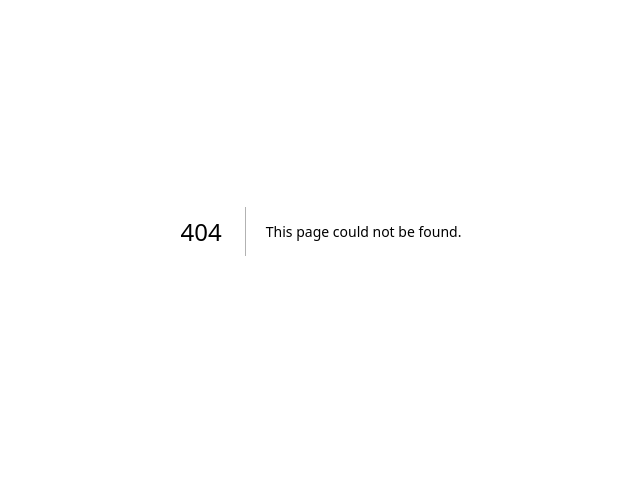
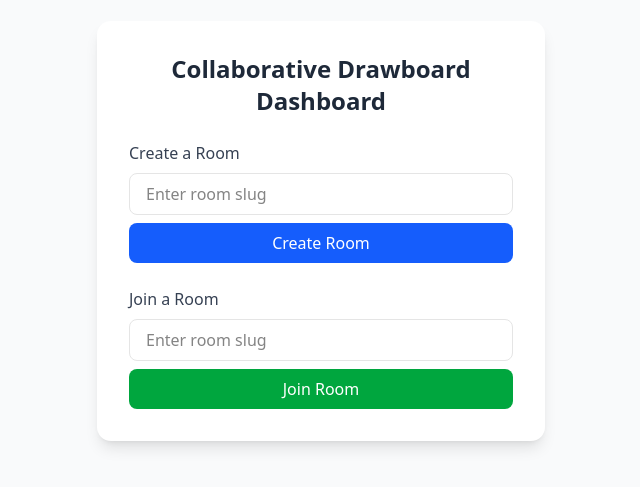
Before and after one commit to BhavyaGupta315/pen-drawio, a Next.js app in the folder apps/web/: page /dashboard in a window 1280 px wide. Before the commit this address had no page. Shown: the part 169-656 px from the top of the page, without its empty margins (319-959 px from the left). Built offline with nearby package versions, Linux system fonts and the light colour scheme.

Commit message:
Added a dashboard, and basic canvas websocket

```diff
--- /dev/null
+++ b/apps/web/app/dashboard/page.tsx
@@ -0,0 +1,120 @@
+"use client";
+
+import { useState } from "react";
+import { useRouter } from "next/navigation";
+import axios from "axios";
+
+export default function Dashboard() {
+    const [createSlug, setCreateSlug] = useState("");
+    const [joinSlug, setJoinSlug] = useState("");
+    const [error, setError] = useState("");
+    const router = useRouter();
+
+    const handleCreateRoom = async () => {
+        setError("");
+        const body = JSON.stringify({
+            name : createSlug
+        })
+        try {
+            const response = await axios.post(`${process.env.NEXT_PUBLIC_API_URL}/create-room`, body, {
+                withCredentials : true,
+                headers : {
+                    "Content-Type" : "application/json"
+                }
+            });
+
+            const data = response.data;
+            if(data.type === "success"){
+                if (!data.roomId) {
+                    setError(data.message || "Room creation failed.");
+                    return;
+                }
+                router.push(`/canvas/${data.roomId}`);
+            }else{
+                setError(data.message || "Something went wrong");
+            }
+        } catch (err) {
+            console.error(err);
+            setError("Failed to create room.");
+        }
+    };
+
+
+
+    const handleJoinRoom = async () => {
+        setError("");
+
+        try {
+            const response = await axios.get(`${process.env.NEXT_PUBLIC_API_URL}/room/${joinSlug}`);
+            const data = response.data;
+
+            if(data.type === "success"){
+                if (!data.room){
+                    setError("Room not found.");
+                    return;
+                }
+                const roomId = data.room.id;
+                router.push(`/canvas/${roomId}`);
+            }else{
+                setError(data.message || "Something went wrong");
+            }
+
+        } catch (err) {
+            console.error(err);
+            setError("Failed to join room.");
+        }
+    };
+
+
+    return (
+        <div className="min-h-screen bg-gray-50 flex items-center justify-center">
+            <div className="bg-white p-8 rounded-xl shadow-lg w-full max-w-md space-y-6">
+                <h1 className="text-2xl font-bold text-center text-gray-800">
+                    Collaborative Drawboard Dashboard
+                </h1>
+
+                <div>
+                    <label className="block mb-2 text-gray-700 font-medium">
+                        Create a Room
+                    </label>
+                    <input
+                        type="text"
+                        placeholder="Enter room slug"
+                        value={createSlug}
+                        onChange={(e) => setCreateSlug(e.target.value)}
+                        className="w-full px-4 py-2 border rounded-md focus:outline-none focus:ring-2 focus:ring-blue-500"
+                    />
+                    <button
+                        onClick={handleCreateRoom}
+                        className="mt-2 w-full bg-blue-600 hover:bg-blue-700 text-white py-2 rounded-md transition"
+                    >
+                        Create Room
+                    </button>
+                </div>
+
+                <div>
+                    <label className="block mb-2 text-gray-700 font-medium">
+                        Join a Room
+                    </label>
+                    <input
+                        type="text"
+                        placeholder="Enter room slug"
+                        value={joinSlug}
+                        onChange={(e) => setJoinSlug(e.target.value)}
+                        className="w-full px-4 py-2 border rounded-md focus:outline-none focus:ring-2 focus:ring-blue-500"
+                    />
+                    <button
+                        onClick={handleJoinRoom}
+                        className="mt-2 w-full bg-green-600 hover:bg-green-700 text-white py-2 rounded-md transition"
+                    >
+                        Join Room
+                    </button>
+                </div>
+
+                {error && (
+                    <p className="text-center text-red-600 font-medium text-sm">{error}</p>
+                )}
+            </div>
+        </div>
+    );
+}
--- a/apps/web/components/AuthPage.tsx
+++ b/apps/web/components/AuthPage.tsx
@@ -1,8 +1,49 @@
+"use client"
 import { Button } from "@repo/ui/button";
 import Input from "@repo/ui/input";
+import axios from "axios";
 import Link from "next/link";
+import { useRouter } from "next/navigation";
+import { useState } from "react";
 
 export default function AuthPage({isSignin} : {isSignin : boolean}){
+    const [email, setEmail] = useState("");
+    const [password, setPassword] = useState("");
+    const [name, setName] = useState("");
+    const [error, setError] = useState<string | null>(null);
+    const router = useRouter();
+
+    const handleOnClick = async () => {
+        setError("");
+        const endPoint = isSignin ? "/signin" : "/signup";
+        const body = isSignin ? {
+            email, password
+        } : {
+            name, email, password
+        };
+
+        try {
+            console.log("Request Going")
+            const response = await axios.post(`${process.env.NEXT_PUBLIC_API_URL}${endPoint}`, body, {
+                withCredentials : true,
+                headers : {
+                    "Content-Type" : "application/json"
+                }
+            });
+
+            const data = response.data;
+            console.log("Data - ", data);
+            if(data.type === "success"){
+                router.push("/dashboard");
+            }else{
+                setError(data.message || "Something went wrong");
+            }
+        }catch(e){
+            console.error(error);
+            setError("Network error");
+        }
+    }
+
     return <div className="w-screen h-screen flex justify-center items-center">
         <div className="border rounded-md pb-10 px-5 w-[25%]">
             <div className="items-center justify-center flex text-3xl font-extrabold m-10">
@@ -10,12 +51,13 @@ export default function AuthPage({isSignin} : {isSignin : boolean}){
                 {!isSignin && "Sign Up"}
             </div>
             <div>
-                {!isSignin && <Input label={"Name"}></Input>}
-                <Input label={"Email"}></Input>
-                <Input label={"Password"}></Input>
+                {!isSignin && <Input label={"Name"} value={name} onChange={(e) => setName(e.target.value)}></Input>}
+                <Input label={"Email"} value={email} onChange={(e) => setEmail(e.target.value)}></Input>
+                <Input type={"password"} label={"Password"} value={password} onChange={(e) => setPassword(e.target.value)}></Input>
             </div>
+             {error && <div className="text-red-500 text-center py-2">{error}</div>}
             <div className="flex justify-center items-center py-2">
-                <Button variant="default" size="default">
+                <Button variant="default" size="default" onClick={handleOnClick}>
                     {isSignin && "Sign In"}
                     {!isSignin && "Sign Up"}
                 </Button>
--- a/apps/web/components/Canvas.tsx
+++ b/apps/web/components/Canvas.tsx
@@ -8,9 +8,10 @@ export default function Canvas({roomId} : {roomId : string}){
     const {socket, loading, error} = useSocket(roomId);
     useEffect(()=>{
         if(canvasRef.current && socket){
+            console.log("Cnvas Is here init")
             initDraw(canvasRef.current, roomId, socket);
         }
-    },[canvasRef])
+    },[canvasRef, socket])
 
     if(loading){
         return <div>
--- a/apps/web/utils/draw.ts
+++ b/apps/web/utils/draw.ts
@@ -17,15 +17,14 @@ export default async function initDraw(canvas : HTMLCanvasElement, roomId : stri
     const ctx = canvas.getContext("2d");
     const existingShape : Shape[] = await getExistingShape(roomId);
     if(!ctx) return;
-
     clearCanvas(canvas, existingShape);
 
     socket.onmessage = (event) =>{
         const message = JSON.parse(event.data);
-
         if(message.type === "chat"){
-            const parsedShape = message.message;
-            existingShape.push(parsedShape);
+            const parsedMessage = JSON.parse(message.message);
+            const shape = parsedMessage.shape;
+            existingShape.push(shape);
             clearCanvas(canvas, existingShape);
         }
     }
@@ -57,7 +56,8 @@ export default async function initDraw(canvas : HTMLCanvasElement, roomId : stri
             type : "chat",
             message :  JSON.stringify({
                 shape
-            })
+            }),
+            roomId : roomId
         }))
     });
 
@@ -80,18 +80,17 @@ function clearCanvas(canvas : HTMLCanvasElement, existingShape : Shape[]){
     ctx.clearRect(0, 0, canvas.width, canvas.height);
     ctx.fillStyle = "rgba(0,0,0)";
     ctx.fillRect(0, 0, canvas.width, canvas.height);
-    existingShape.map((shape) => {
+    ctx.strokeStyle = "rgba(255, 255, 255)"
+    existingShape.forEach((shape) => {
         if(shape.type === "rect"){
-            ctx.strokeStyle = "rgba(255, 255, 255)"
             ctx.strokeRect(shape.x, shape.y, shape.width, shape.height);
         }
     })
 }
 
 async function getExistingShape(roomId : string){
-    const response = await axios.get(`${process.env.NEXT_PUBLIC_API_URL}/chats/${roomId}`);
+    const response = await axios.get(`${process.env.NEXT_PUBLIC_API_URL}/chat/${roomId}`);
     const messages = response.data.messages;
-
     const shapes = messages.map((x : {message : string}) => {
         const messageData = JSON.parse(x.message);
         return messageData;
--- a/packages/ui/src/button.tsx
+++ b/packages/ui/src/button.tsx
@@ -35,6 +35,7 @@ export const Button = ({ variant, onClick, children, className, size }: ButtonPr
   return (
     <button
       className={`${className} ${variantOptions[variant]} ${sizeOptions[size]} cursor-pointer inline-flex items-center justify-center gap-2 whitespace-nowrap rounded-md text-sm font-medium transition-all disabled:pointer-events-none disabled:opacity-50 [&_svg]:pointer-events-none [&_svg:not([class*='size-'])]:size-4 shrink-0 [&_svg]:shrink-0 outline-none focus-visible:border-ring focus-visible:ring-ring/50 focus-visible:ring-[3px] aria-invalid:ring-destructive/20 dark:aria-invalid:ring-destructive/40 aria-invalid:border-destructive`}
+      onClick={onClick}
     >
       {children}
     </button>
--- a/packages/ui/src/input.tsx
+++ b/packages/ui/src/input.tsx
@@ -14,7 +14,6 @@ export default function Input({label, type, value, onChange, placeholder, classN
     return<div className="w-full max-w-sm min-w-[200px] my-3">
                 <div className="relative">
                     <input
-                        id="customInput"
                         className={`peer w-full bg-transparent placeholder:text-slate-400 text-slate-700 text-sm border border-slate-200 rounded-md px-3 py-2 transition duration-300 ease focus:outline-none focus:border-slate-400 hover:border-slate-300 shadow-sm focus:shadow ${className}`}
                         type={type}
                         value={value}
```
Also changed, not shown: 2 other files (tests, documents, lock files or other folders).
